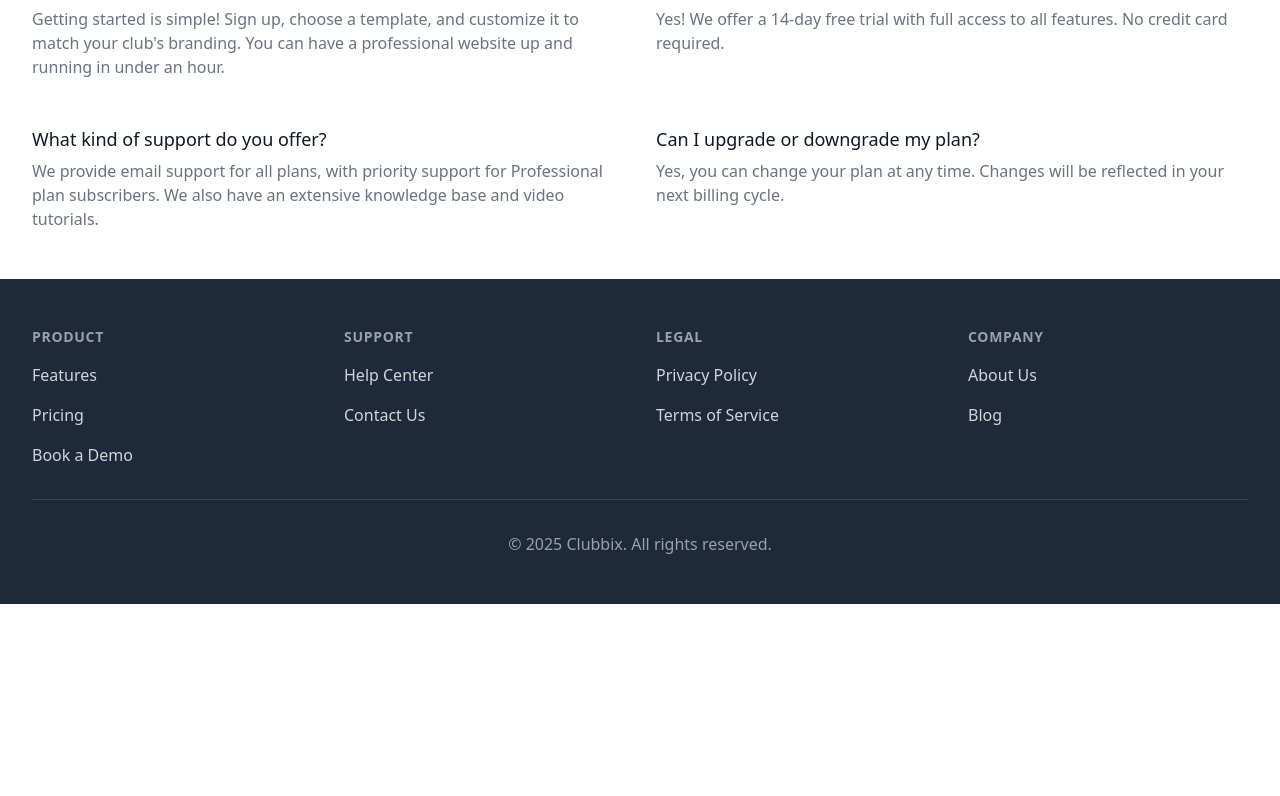
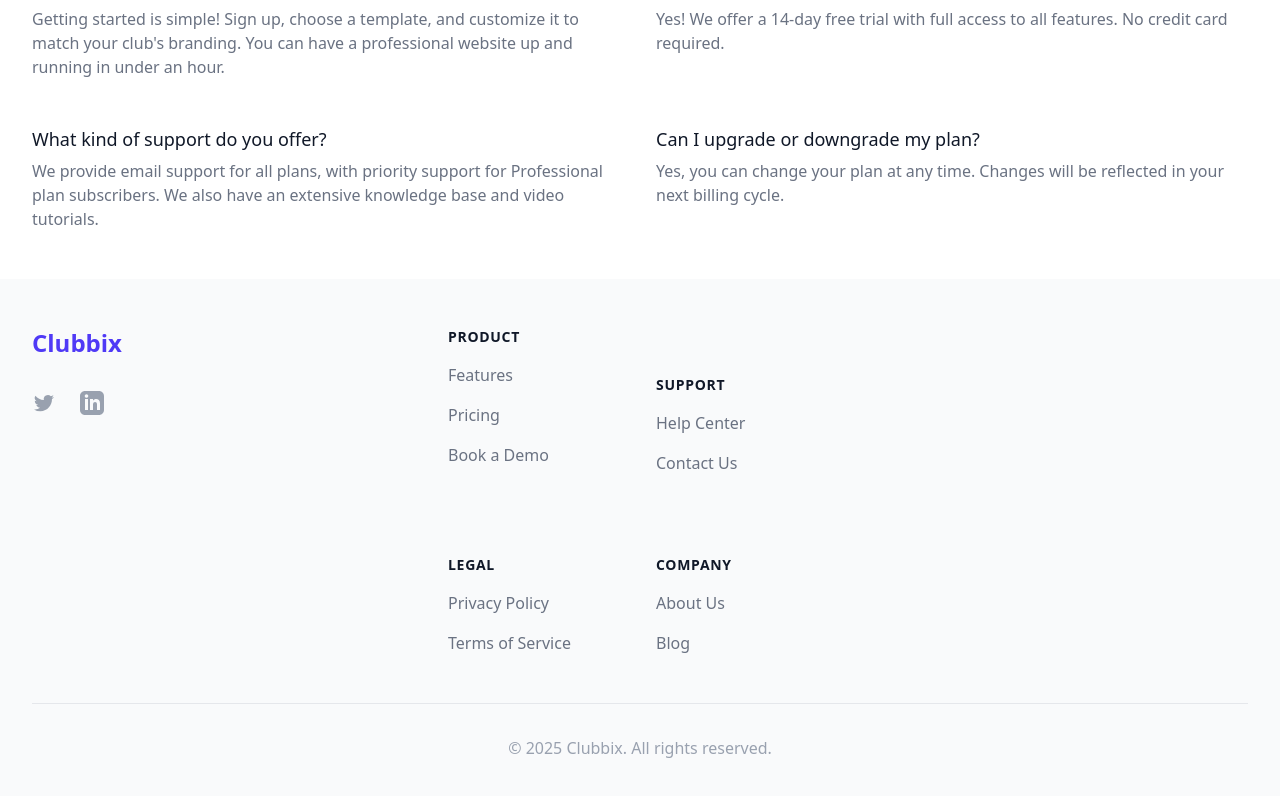
Before and after one commit to raphpay/Clubbix, a React (Vite) app: page / in a window 1280 px wide. Shown: the part 2244-3040 px from the top of the page. Before the commit the page ends 2848 px from the top, so only its background shows below. Built offline with nearby package versions, Linux system fonts and the light colour scheme; no server answers; the HTML template or start-up script is replaced by a standard one.

Commit message:
Refactor: Use Footer component #12

```diff
--- a/src/pages/LandingPage.tsx
+++ b/src/pages/LandingPage.tsx
@@ -1,5 +1,6 @@
 import React from "react";
 import { Link } from "react-router-dom";
+import { Footer } from "../components/layout/Footer";
 
 const LandingPage: React.FC = () => {
   const scrollToSection = (sectionId: string) => {
@@ -8,6 +9,61 @@ const LandingPage: React.FC = () => {
       element.scrollIntoView({ behavior: "smooth" });
     }
   };
+
+  const footerSections = [
+    {
+      title: "Product",
+      links: [
+        { label: "Features", href: "#features" },
+        { label: "Pricing", href: "#pricing" },
+        { label: "Book a Demo", href: "/demo" },
+      ],
+    },
+    {
+      title: "Support",
+      links: [
+        { label: "Help Center", href: "/help" },
+        { label: "Contact Us", href: "/contact" },
+      ],
+    },
+    {
+      title: "Legal",
+      links: [
+        { label: "Privacy Policy", href: "/privacy" },
+        { label: "Terms of Service", href: "/terms" },
+      ],
+    },
+    {
+      title: "Company",
+      links: [
+        { label: "About Us", href: "/about" },
+        { label: "Blog", href: "/blog" },
+      ],
+    },
+  ];
+
+  const socialLinks = [
+    {
+      label: "Twitter",
+      href: "https://twitter.com/clubbix",
+      icon: (
+        <svg className="h-6 w-6" fill="currentColor" viewBox="0 0 24 24">
+          <path d="M8.29 20.251c7.547 0 11.675-6.253 11.675-11.675 0-.178 0-.355-.012-.53A8.348 8.348 0 0022 5.92a8.19 8.19 0 01-2.357.646 4.118 4.118 0 001.804-2.27 8.224 8.224 0 01-2.605.996 4.107 4.107 0 00-6.993 3.743 11.65 11.65 0 01-8.457-4.287 4.106 4.106 0 001.27 5.477A4.072 4.072 0 012.8 9.713v.052a4.105 4.105 0 003.292 4.022 4.095 4.095 0 01-1.853.07 4.108 4.108 0 003.834 2.85A8.233 8.233 0 012 18.407a11.616 11.616 0 006.29 1.84" />
+        </svg>
+      ),
+    },
+    {
+      label: "LinkedIn",
+      href: "https://linkedin.com/company/clubbix",
+      icon: (
+        <svg className="h-6 w-6" fill="currentColor" viewBox="0 0 24 24">
+          <path d="M19 0h-14c-2.761 0-5 2.239-5 5v14c0 2.761 2.239 5 5 5h14c2.762 0 5-2.239 5-5v-14c0-2.761-2.238-5-5-5zm-11 19h-3v-11h3v11zm-1.5-12.268c-.966 0-1.75-.79-1.75-1.764s.784-1.764 1.75-1.764 1.75.79 1.75 1.764-.783 1.764-1.75 1.764zm13.5 12.268h-3v-5.604c0-3.368-4-3.113-4 0v5.604h-3v-11h3v1.765c1.396-2.586 7-2.777 7 2.476v6.759z" />
+        </svg>
+      ),
+    },
+  ];
+
+  const logo = <h1 className="text-2xl font-bold text-indigo-600">Clubbix</h1>;
 
   return (
     <div className="min-h-screen bg-white">
@@ -349,117 +405,12 @@ const LandingPage: React.FC = () => {
         </div>
 
         {/* Footer */}
-        <footer className="bg-gray-800">
-          <div className="max-w-7xl mx-auto py-12 px-4 sm:px-6 lg:px-8">
-            <div className="grid grid-cols-2 md:grid-cols-4 gap-8">
-              <div>
-                <h3 className="text-sm font-semibold text-gray-400 tracking-wider uppercase">
-                  Product
-                </h3>
-                <ul className="mt-4 space-y-4">
-                  <li>
-                    <Link
-                      to="#features"
-                      className="text-base text-gray-300 hover:text-white"
-                    >
-                      Features
-                    </Link>
-                  </li>
-                  <li>
-                    <Link
-                      to="#pricing"
-                      className="text-base text-gray-300 hover:text-white"
-                    >
-                      Pricing
-                    </Link>
-                  </li>
-                  <li>
-                    <Link
-                      to="/demo"
-                      className="text-base text-gray-300 hover:text-white"
-                    >
-                      Book a Demo
-                    </Link>
-                  </li>
-                </ul>
-              </div>
-              <div>
-                <h3 className="text-sm font-semibold text-gray-400 tracking-wider uppercase">
-                  Support
-                </h3>
-                <ul className="mt-4 space-y-4">
-                  <li>
-                    <Link
-                      to="/help"
-                      className="text-base text-gray-300 hover:text-white"
-                    >
-                      Help Center
-                    </Link>
-                  </li>
-                  <li>
-                    <Link
-                      to="/contact"
-                      className="text-base text-gray-300 hover:text-white"
-                    >
-                      Contact Us
-                    </Link>
-                  </li>
-                </ul>
-              </div>
-              <div>
-                <h3 className="text-sm font-semibold text-gray-400 tracking-wider uppercase">
-                  Legal
-                </h3>
-                <ul className="mt-4 space-y-4">
-                  <li>
-                    <Link
-                      to="/privacy"
-                      className="text-base text-gray-300 hover:text-white"
-                    >
-                      Privacy Policy
-                    </Link>
-                  </li>
-                  <li>
-                    <Link
-                      to="/terms"
-                      className="text-base text-gray-300 hover:text-white"
-                    >
-                      Terms of Service
-                    </Link>
-                  </li>
-                </ul>
-              </div>
-              <div>
-                <h3 className="text-sm font-semibold text-gray-400 tracking-wider uppercase">
-                  Company
-                </h3>
-                <ul className="mt-4 space-y-4">
-                  <li>
-                    <Link
-                      to="/about"
-                      className="text-base text-gray-300 hover:text-white"
-                    >
-                      About Us
-                    </Link>
-                  </li>
-                  <li>
-                    <Link
-                      to="/blog"
-                      className="text-base text-gray-300 hover:text-white"
-                    >
-                      Blog
-                    </Link>
-                  </li>
-                </ul>
-              </div>
-            </div>
-            <div className="mt-8 border-t border-gray-700 pt-8">
-              <p className="text-base text-gray-400 text-center">
-                © {new Date().getFullYear()} Clubbix. All rights reserved.
-              </p>
-            </div>
-          </div>
-        </footer>
+        <Footer
+          sections={footerSections}
+          logo={logo}
+          socialLinks={socialLinks}
+          copyright={`© ${new Date().getFullYear()} Clubbix. All rights reserved.`}
+        />
       </div>
     </div>
   );
```
